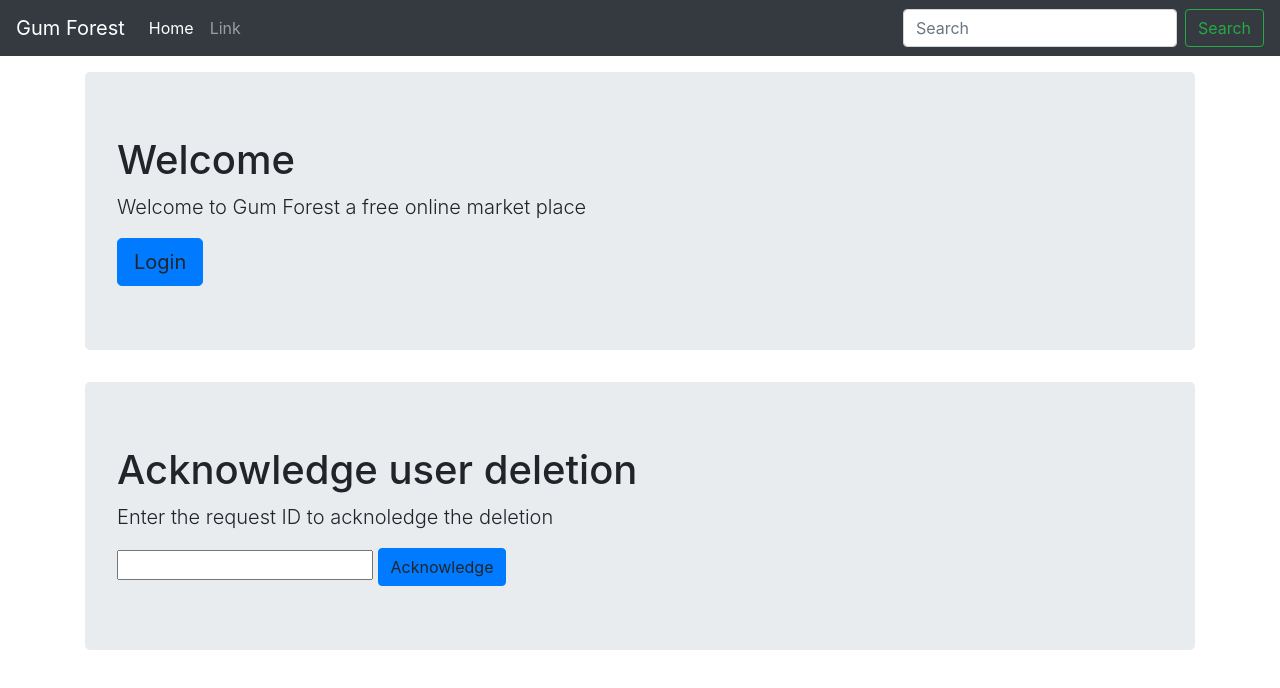
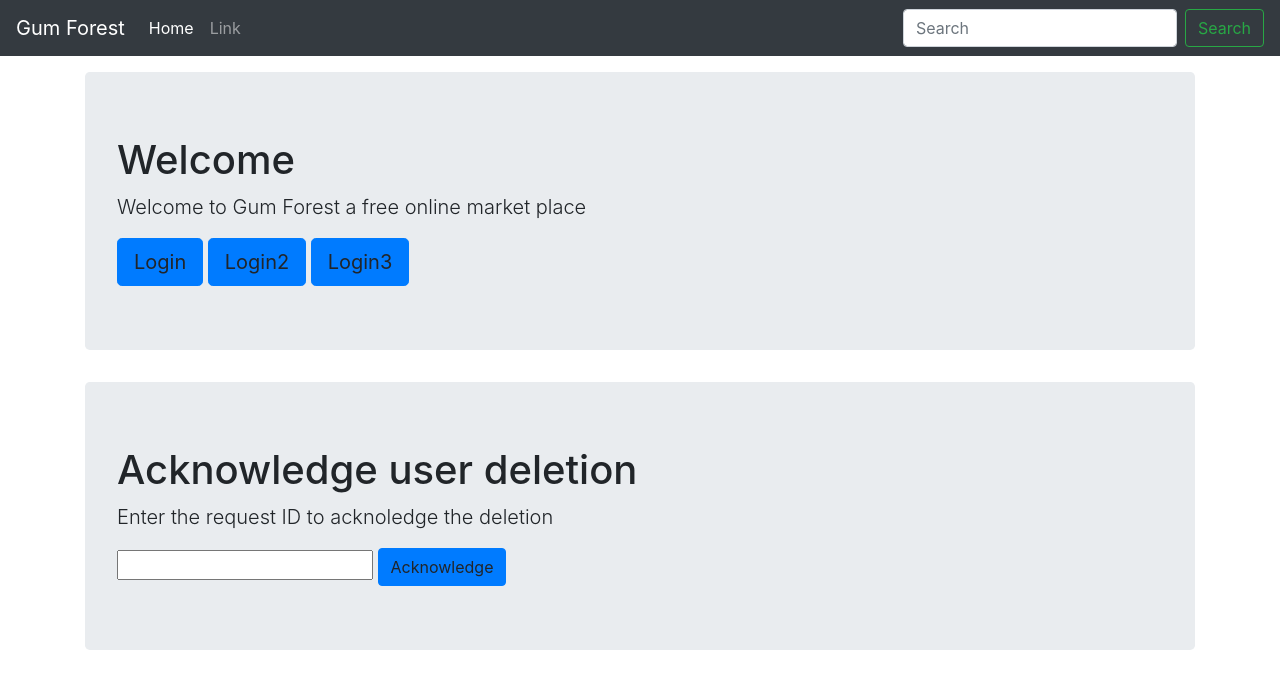
Before and after one commit to guruparan/externalapp, a website: page static/index.html in a window 1280 px wide. Drawn offline with nearby package versions, Linux system fonts and the light colour scheme.

Commit message:
added tags

```diff
--- a/static/index.html
+++ b/static/index.html
@@ -64,7 +64,9 @@
     <div class="jumbotron">
       <h1 id="header">Welcome</h1>
       <p class="lead">Welcome to Gum Forest a free online market place</p>
-      <a id="loginButton" class="btn btn-lg btn-primary" role="button">Login</a>
+      <a id="loginButton" class="btn btn-lg btn-primary" role="button" data-ga="login">Login</a>
+      <a id="loginButton2" class="btn btn-lg btn-primary" role="button" data-ga="login">Login2</a>
+      <a id="loginButton3" class="btn btn-lg btn-primary" role="button" data-ga="login">Login3</a>
     </div>
 
 
```
